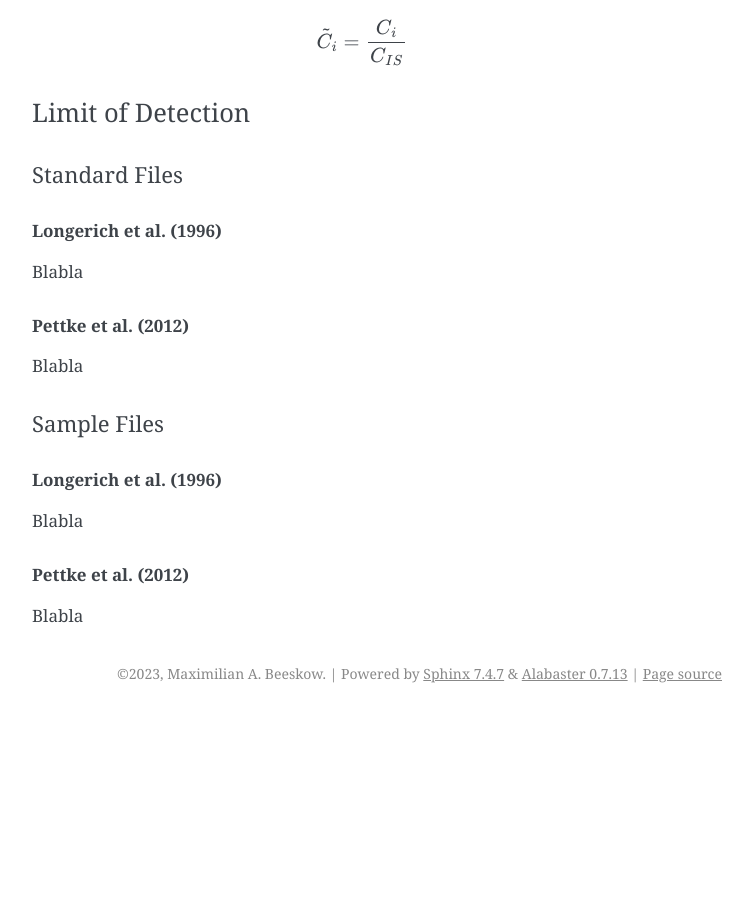
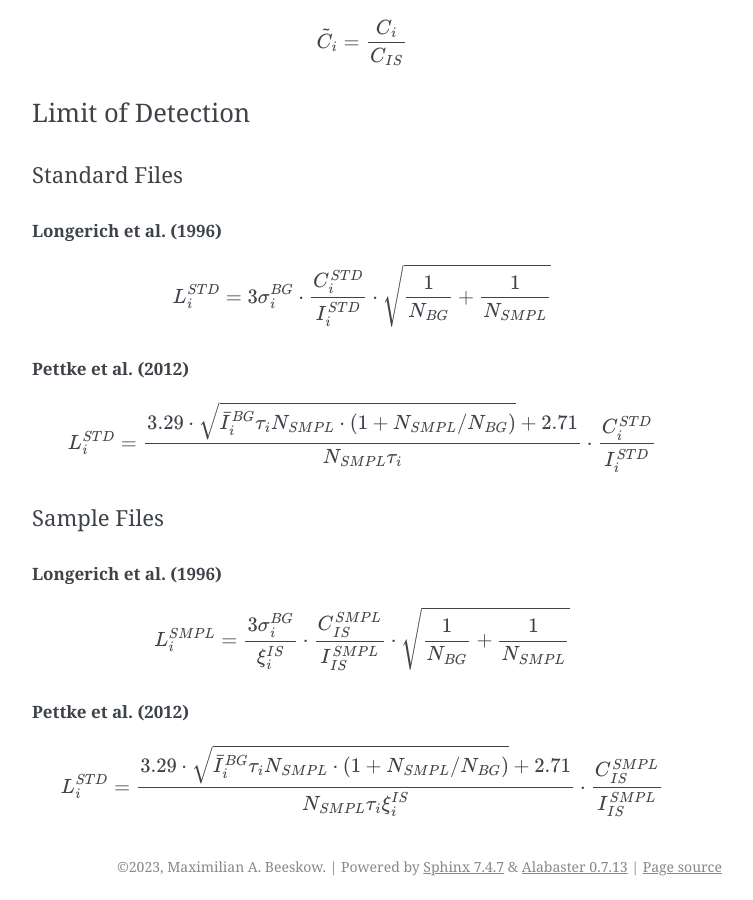
Before and after one commit to MABeeskow/PySILLS, a Sphinx documentation site: the page built from documentation/getting_started/minerals/theory.rst, in a window 1280 px wide and 900 px high, scrolled down 2999 px. Shown: the whole window, without its empty margins (388-1141 px from the left). Built offline with Sphinx 7.4.7, drawn with Linux system fonts in a browser that asks for light colours; pages that are not in the unit, such as notebooks, are missing from menus; before the commit the page ends 3712 px from its top, so only the background shows below that.

Commit message:
"documentation work"

```diff
--- a/documentation/getting_started/minerals/theory.rst
+++ b/documentation/getting_started/minerals/theory.rst
@@ -117,18 +117,22 @@ Standard Files
 ''''''''''''''''
 .. rubric:: Longerich et al. (1996)
 
-Blabla
+.. math::
+    L_{i}^{STD} = 3 \sigma_{i}^{BG} \cdot \frac{C_{i}^{STD}}{I_{i}^{STD}} \cdot \sqrt{\frac{1}{N_{BG}} + \frac{1}{N_{SMPL}}}
 
 .. rubric:: Pettke et al. (2012)
 
-Blabla
+.. math::
+    L_{i}^{STD} = \frac{3.29 \cdot \sqrt{\bar{I}_{i}^{BG} \tau_i N_{SMPL} \cdot (1 + N_{SMPL}/N_{BG})} + 2.71}{N_{SMPL} \tau_i} \cdot \frac{C_{i}^{STD}}{I_{i}^{STD}}
 
 Sample Files
 ''''''''''''''
 .. rubric:: Longerich et al. (1996)
 
-Blabla
+.. math::
+    L_{i}^{SMPL} = \frac{3 \sigma_{i}^{BG}}{\xi_{i}^{IS}} \cdot \frac{C_{IS}^{SMPL}}{I_{IS}^{SMPL}} \cdot \sqrt{\frac{1}{N_{BG}} + \frac{1}{N_{SMPL}}}
 
 .. rubric:: Pettke et al. (2012)
 
-Blabla
+.. math::
+    L_{i}^{STD} = \frac{3.29 \cdot \sqrt{\bar{I}_{i}^{BG} \tau_i N_{SMPL} \cdot (1 + N_{SMPL}/N_{BG})} + 2.71}{N_{SMPL} \tau_i \xi_{i}^{IS}} \cdot \frac{C_{IS}^{SMPL}}{I_{IS}^{SMPL}}
```
